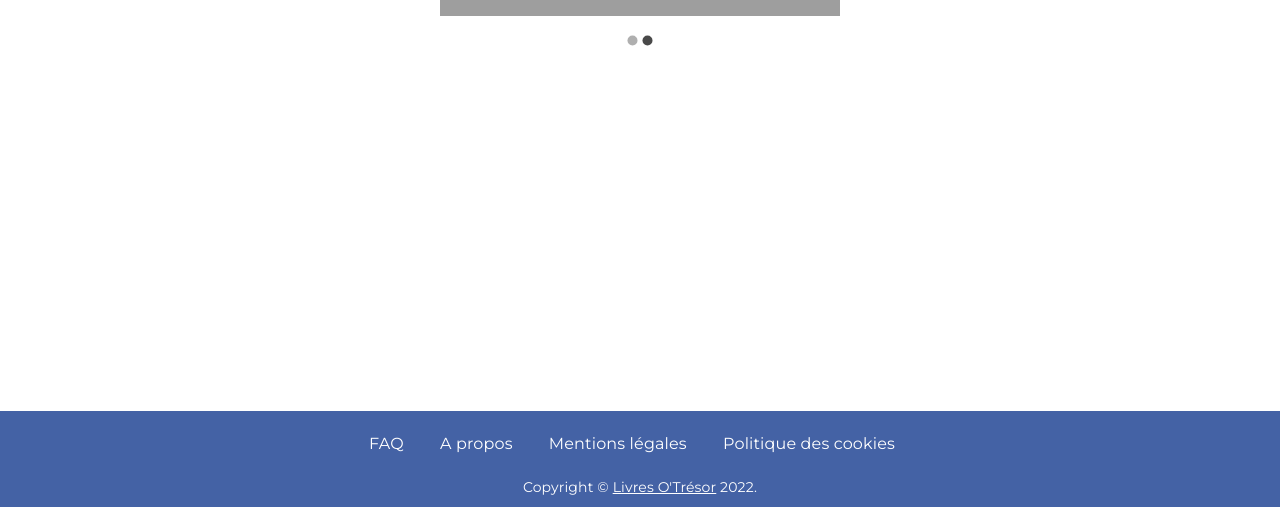
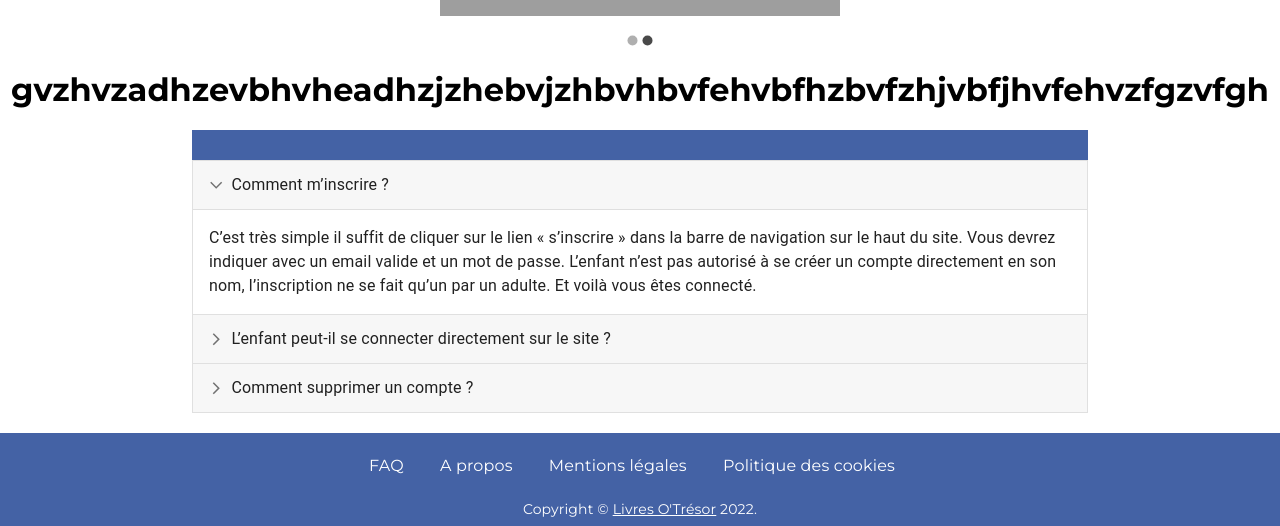
Before and after one commit to MarieLouPLevasseur/Projet-livresOtresor-front, a React (Create React App) app: page / in a window 1280 px wide. Shown: the part 389-915 px from the top of the page. Built offline with nearby package versions, Linux system fonts and the light colour scheme; grey boxes are pictures that could not be loaded.

Commit message:
faq done

```diff
--- a/src/components/App/App.js
+++ b/src/components/App/App.js
@@ -25,7 +25,6 @@ import UserLogin from '../UserLogin/UserLogin';
 
 function App() {
   return (
-    <>
     <div className="App">
       <Navbar />
       <Routes>
@@ -47,9 +46,8 @@ function App() {
         <Route path="/recompenses" element={<Rewards />} />
         <Route path="/recherche/voir-livre" element={<Book />} />
       </Routes>
+      <Footer />
     </div>
-      <Footer />
-      </>
   );
 }
 
--- /dev/null
+++ b/src/components/Home/Faq/Faq.js
@@ -0,0 +1,88 @@
+import * as React from 'react';
+import { styled } from '@mui/material/styles';
+import ArrowForwardIosSharpIcon from '@mui/icons-material/ArrowForwardIosSharp';
+import MuiAccordion from '@mui/material/Accordion';
+import MuiAccordionSummary from '@mui/material/AccordionSummary';
+import MuiAccordionDetails from '@mui/material/AccordionDetails';
+import Typography from '@mui/material/Typography';
+
+import './Faq.scss';
+
+const Accordion = styled((props) => (
+  <MuiAccordion disableGutters elevation={0} square {...props} />
+))(({ theme }) => ({
+  border: `1px solid ${theme.palette.divider}`,
+  '&:not(:last-child)': {
+    borderBottom: 0,
+  },
+  '&:before': {
+    display: 'none',
+  },
+}));
+
+const AccordionSummary = styled((props) => (
+  <MuiAccordionSummary
+    expandIcon={<ArrowForwardIosSharpIcon sx={{ fontSize: '0.9rem' }} />}
+    {...props}
+  />
+))(({ theme }) => ({
+  backgroundColor:
+    theme.palette.mode === 'dark'
+      ? 'rgba(255, 255, 255, .05)'
+      : 'rgba(0, 0, 0, .03)',
+  flexDirection: 'row-reverse',
+  '& .MuiAccordionSummary-expandIconWrapper.Mui-expanded': {
+    transform: 'rotate(90deg)',
+  },
+  '& .MuiAccordionSummary-content': {
+    marginLeft: theme.spacing(1),
+  },
+}));
+
+const AccordionDetails = styled(MuiAccordionDetails)(({ theme }) => ({
+  padding: theme.spacing(2),
+  borderTop: '1px solid rgba(0, 0, 0, .125)',
+}));
+
+export default function CustomizedAccordions() {
+  const [expanded, setExpanded] = React.useState('panel1');
+
+  const handleChange = (panel) => (event, newExpanded) => {
+    setExpanded(newExpanded ? panel : false);
+  };
+
+  return (
+    <div className='faq'>
+      <Accordion expanded={expanded === 'panel1'} onChange={handleChange('panel1')}>
+        <AccordionSummary aria-controls="panel1d-content" id="panel1d-header">
+          <Typography>Comment m’inscrire ?</Typography>
+        </AccordionSummary>
+        <AccordionDetails>
+          <Typography sx={{textAlign:'left'}}>
+          C’est très simple il suffit de cliquer sur le lien « s’inscrire » dans la barre de navigation sur le haut du site. Vous devrez indiquer avec un email valide et un mot de passe. L’enfant n’est pas autorisé à se créer un compte directement en son nom, l’inscription ne se fait qu’un par un adulte. Et voilà vous êtes connecté.
+          </Typography>
+        </AccordionDetails>
+      </Accordion>
+      <Accordion expanded={expanded === 'panel2'} onChange={handleChange('panel2')}>
+        <AccordionSummary aria-controls="panel2d-content" id="panel2d-header">
+          <Typography>L’enfant peut-il se connecter directement sur le site ?</Typography>
+        </AccordionSummary>
+        <AccordionDetails>
+          <Typography sx={{textAlign:'left'}}>
+          L’enfant peut se connecter via le lien « enfant » dans la barre de navigation sur le haut du site avec l’autorisation de son parent qui lui aura fourni son « nom » et son « mot de passe ». Ces informations sont créer lors de la création de son espace enfant dans le compte adulte.
+          </Typography>
+        </AccordionDetails>
+      </Accordion>
+      <Accordion expanded={expanded === 'panel3'} onChange={handleChange('panel3')}>
+        <AccordionSummary aria-controls="panel3d-content" id="panel3d-header">
+          <Typography>Comment supprimer un compte ?</Typography>
+        </AccordionSummary>
+        <AccordionDetails>
+          <Typography sx={{textAlign:'left'}}>
+          Pour supprimer un compte, il vous suffit de vous connecter à votre espace puis d'aller dans votre profil et la gestion des comptes. Sélectionner le profil à détruire en cliquant sur le bouton de suppression associé. Attention, la suppression est définitive et entraînera la suppression des livres associés. Il en va de même pour votre espace adulte qui supprimera automatiquement les espaces enfants.
+          </Typography>
+        </AccordionDetails>
+      </Accordion>
+    </div>
+  );
+}
--- /dev/null
+++ b/src/components/Home/Faq/Faq.scss
@@ -0,0 +1,16 @@
+.faq {
+  padding-top: 30px;
+  width: 70%;
+  margin: 0 auto;
+  background: #4462A5;
+  margin-top: 10px;
+  margin-bottom: 20px;
+}
+
+// **************RESPONSIVE *************** */
+
+@media  screen and (max-width: 644px) {
+  .faq p {
+    text-align: left;
+  }
+}
--- a/src/components/Home/Home.js
+++ b/src/components/Home/Home.js
@@ -1,13 +1,19 @@
 import React from 'react'
 import HomeCarousel from './HomeCarousel/HomeCarousel'
+import Faq from './Faq/Faq'
 
 import './Home.scss'
 
+
 function Home() {
   return (
-    <>
+    <div>
       <HomeCarousel />
-    </>
+      <div>
+        <h1>gvzhvzadhzevbhvheadhzjzhebvjzhbvhbvfehvbfhzbvfzhjvbfjhvfehvzfgzvfgh</h1>
+      </div>
+      <Faq />
+    </div>
   )
 }
 
```
Also changed, not shown: public/index.html (line endings or trailing spaces).
